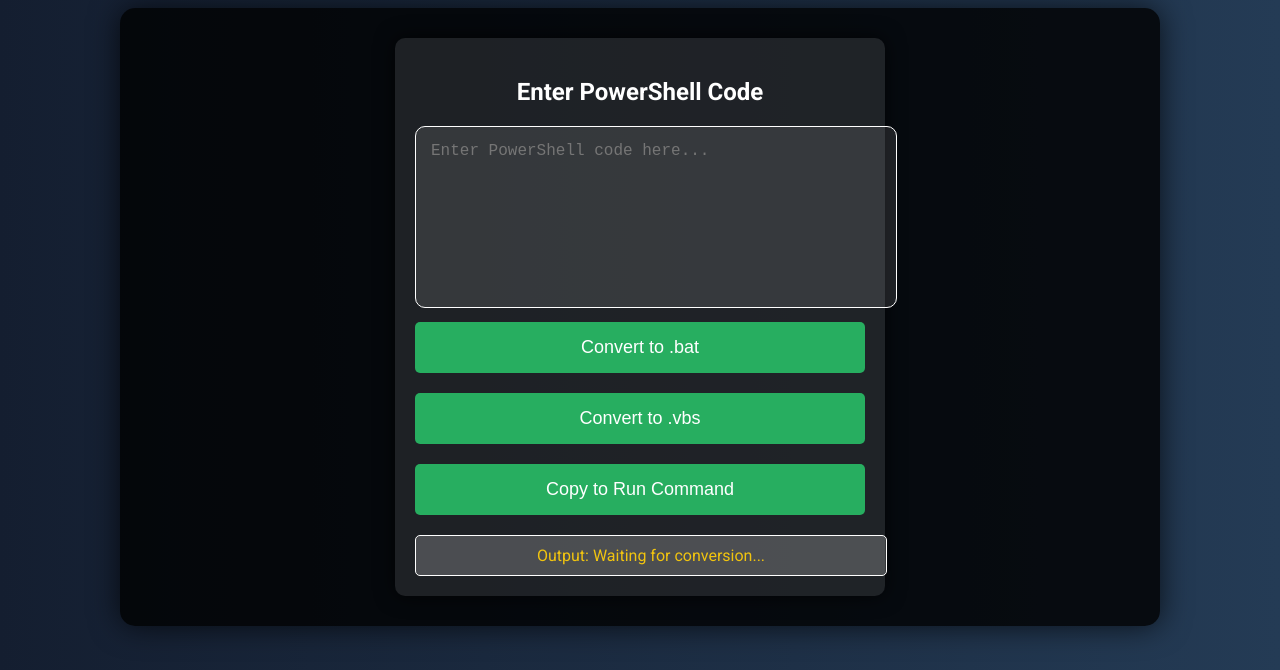
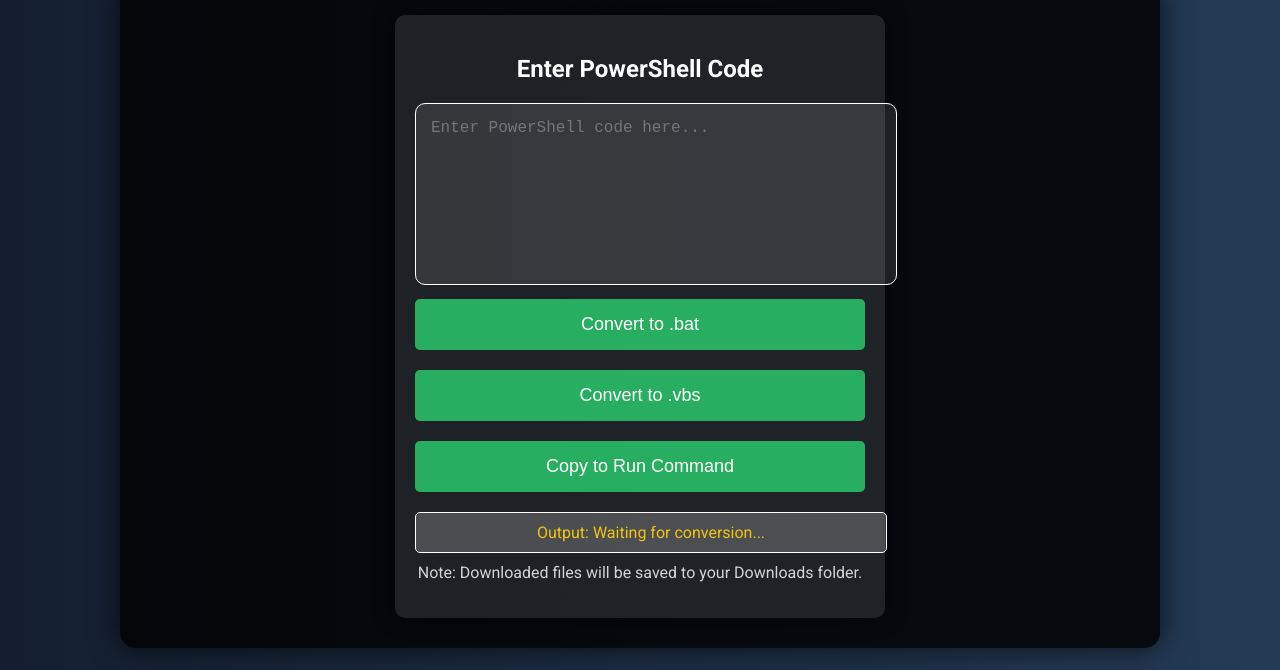
Before and after one commit to eevkt/liz, a plain HTML site: page index.html in a window 1280 px wide. Shown: the part 170-840 px from the top of the page. Drawn offline with Linux system fonts and the light colour scheme.

Commit message:
index.html

```diff
--- a/index.html
+++ b/index.html
@@ -98,6 +98,7 @@
             <button onclick="convertToVbs()">Convert to .vbs</button>
             <button onclick="copyToRunCommand()">Copy to Run Command</button>
             <div id="output">Output: Waiting for conversion...</div>
+            <p style="color: lightgrey; margin-top: 10px;">Note: Downloaded files will be saved to your Downloads folder.</p>
         </div>
     </div>
 
```
